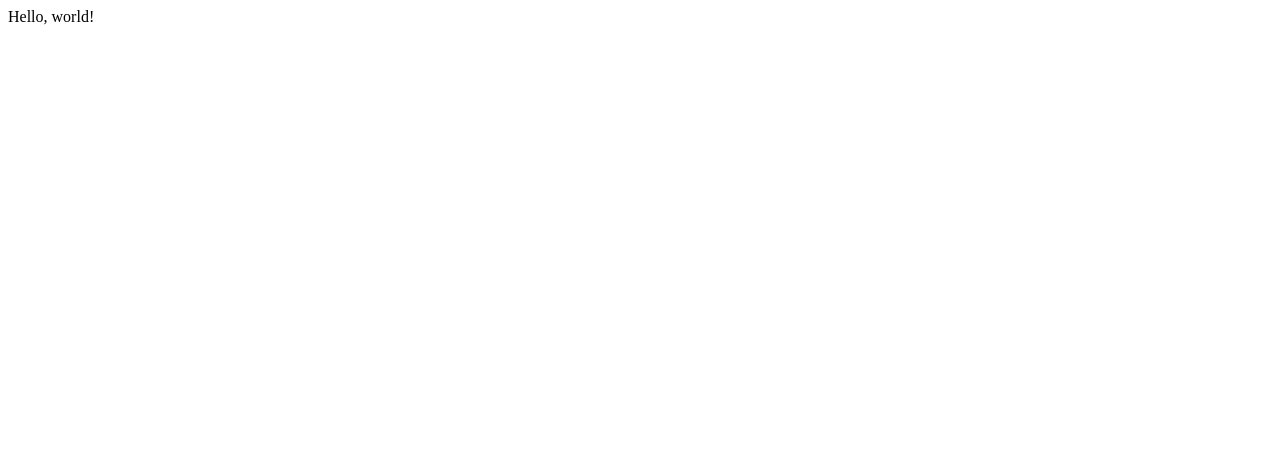
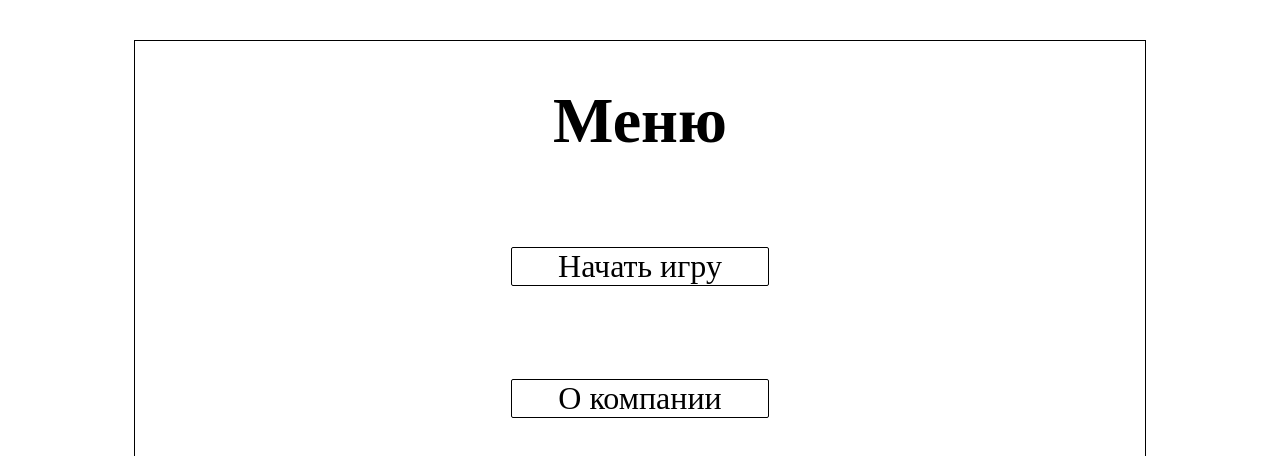
Before and after one commit to Suhoy95/T-plus, a React app: page / in a window 1280 px wide. Shown: the top 456 px of the page. Built offline with nearby package versions, Linux system fonts and the light colour scheme.

Commit message:
MainMenu, About

```diff
--- a/package.json
+++ b/package.json
@@ -36,6 +36,7 @@
   "dependencies": {
     "react": "^15.5.3",
     "react-router": "^4.1.2",
+    "react-router-dom": "^4.1.2",
     "react-dom": "^15.5.3",
     "prop-types": "^15.5.4"
   }
--- /dev/null
+++ b/src/components/About.jsx
@@ -0,0 +1,20 @@
+import React from 'react';
+
+import { Link } from 'react-router-dom';
+
+
+function About() {
+  return (
+    <div className="About">
+      <h1>О компании</h1>
+      <div className="About--text">
+        <p>Lorem ipsum dolor sit amet, consectetur adipiscing elit. Nulla quam velit, vulputate eu pharetra nec, mattis ac neque. Duis vulputate commodo lectus, ac blandit elit tincidunt id. Sed rhoncus, tortor sed eleifend tristique, tortor mauris molestie elit, et lacinia ipsum quam nec dui. Quisque nec mauris sit amet elit iaculis pretium sit amet quis magna. Aenean velit odio, elementum in tempus ut</p>
+        <p>Lorem ipsum dolor sit amet, consectetur adipiscing elit. Nulla quam velit, vulputate eu pharetra nec, mattis ac neque. Duis vulputate commodo lectus, ac blandit elit tincidunt id. Sed rhoncus, tortor sed eleifend tristique, tortor mauris molestie elit, et lacinia ipsum quam nec dui. Quisque nec mauris sit amet elit iaculis pretium sit amet quis magna. Aenean velit odio, elementum in tempus ut</p>
+      </div>
+
+      <Link className="About--button" to="/">Назад</Link>
+    </div>
+  );
+}
+
+export default About;
--- /dev/null
+++ b/src/components/Game.jsx
@@ -0,0 +1,22 @@
+import React, { Component } from 'react';
+
+import { Link } from 'react-router-dom';
+
+export default class Game extends Component {
+  constructor() {
+    super();
+    this.state = {
+      score: 0,
+      time: 5 * 60,
+    };
+  }
+
+  render() {
+    return (
+      <div>
+        Game
+        <Link to="/">Назад</Link>
+      </div>
+    );
+  }
+}
--- /dev/null
+++ b/src/components/MainMenu.jsx
@@ -0,0 +1,22 @@
+
+
+import React from 'react';
+import { Link } from 'react-router-dom';
+
+function MainMenu() {
+  return (
+    <div className="MainMenu">
+      <h1>Меню</h1>
+      <div className="MainMenu--navbar">
+        <Link className="MainMenu--navbar--button" to="/game">
+          Начать игру
+        </Link>
+        <Link className="MainMenu--navbar--button" to="/about">
+          О компании
+        </Link>
+      </div>
+    </div>
+  );
+}
+
+export default MainMenu;
--- a/src/components/Root.jsx
+++ b/src/components/Root.jsx
@@ -1,22 +1,21 @@
 import React from 'react';
 
-class Root extends React.Component {
+import { HashRouter, Route } from 'react-router-dom';
 
-  constructor(props) {
-    super(props);
+import MainMenu from './MainMenu';
+import About from './About';
+import Game from './Game';
 
-    this.state = {
-
-    };
-  }
-
-  render() {
-    return (
+function Root() {
+  return (
+    <HashRouter>
       <div>
-        Hello, world!
+        <Route exact path="/" component={MainMenu} />
+        <Route exact path="/about" component={About} />
+        <Route exact path="/game" component={Game} />
       </div>
-    );
-  }
+    </HashRouter>
+  );
 }
 
 export default Root;
--- a/src/index.jsx
+++ b/src/index.jsx
@@ -3,6 +3,8 @@ import ReactDOM from 'react-dom';
 
 import Root from './components/Root';
 
+import './style.css';
+
 ReactDOM.render(
   <Root />,
   document.getElementById('main'),
--- /dev/null
+++ b/src/style.css
@@ -0,0 +1,44 @@
+.About,
+.MainMenu {
+  width: 80%;
+  height: 90vh;
+  margin: 5vh 10% 5vh 10%;
+  border: 1px solid black;
+  box-sizing: border-box;
+  text-align: center;
+}
+
+.About h1,
+.MainMenu h1 {
+  font-size: 4em;
+}
+
+.MainMenu--navbar {
+  display: flex;
+  height: 33vh;
+  flex-direction: column;
+  align-items: center;
+  justify-content: space-around;
+}
+
+.About--button,
+.MainMenu--navbar--button {
+  display: inline-block;
+  width: 8em;
+  border: 1px solid black;
+  border-radius: 2px;
+  font-size: 2em;
+  text-decoration: none;
+  color: black;
+}
+
+.About--button:hover,
+.MainMenu--navbar--button:hover {
+  background: rgba(0, 0, 0, 0.3);
+}
+
+.About--text {
+  padding: 0 10% 0;
+  text-align: justify;
+  font-size: 1.5em;
+}
```
